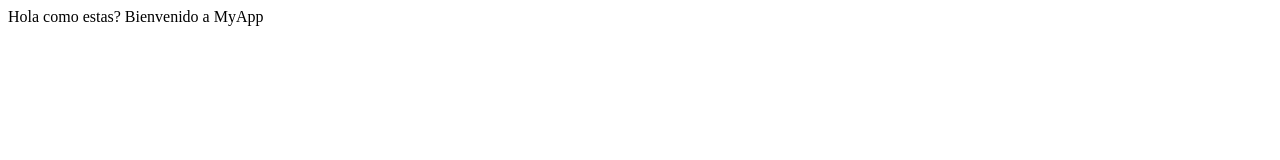
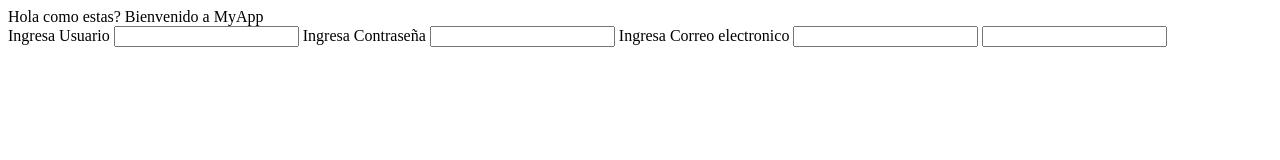
Before and after one commit to rosamarialuevano/MyApp, a plain HTML site: page index.html in a window 1280 px wide. Drawn offline with Linux system fonts and the light colour scheme.

Commit message:
Se creo el modifico Index.html

```diff
--- a/index.html
+++ b/index.html
@@ -7,5 +7,14 @@
     Hola como estas?
 
     Bienvenido a MyApp
+<form>
+    <label>Ingresa Usuario</label>
+    <input type="text" name="user">
+    <label>Ingresa Contraseña</label>
+    <input type="password" name="pass">
+    <label>Ingresa Correo electronico</label>
+    <input type="email" name="correo">
+    <input type="" name="">
+</form>
 </body>
 </html>
```
